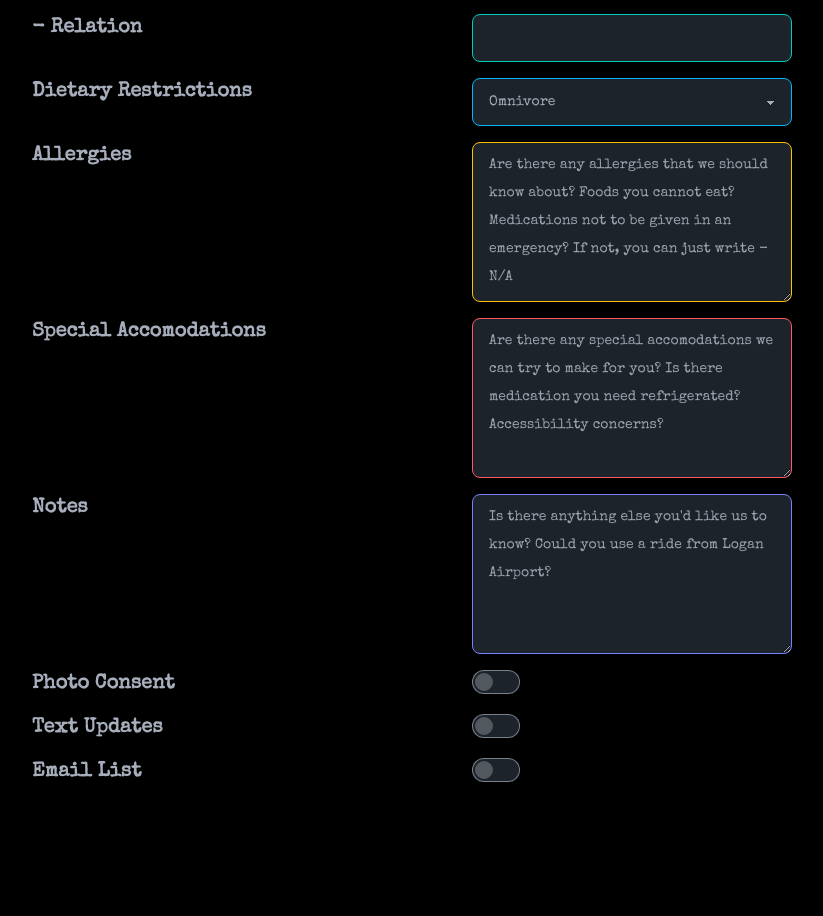
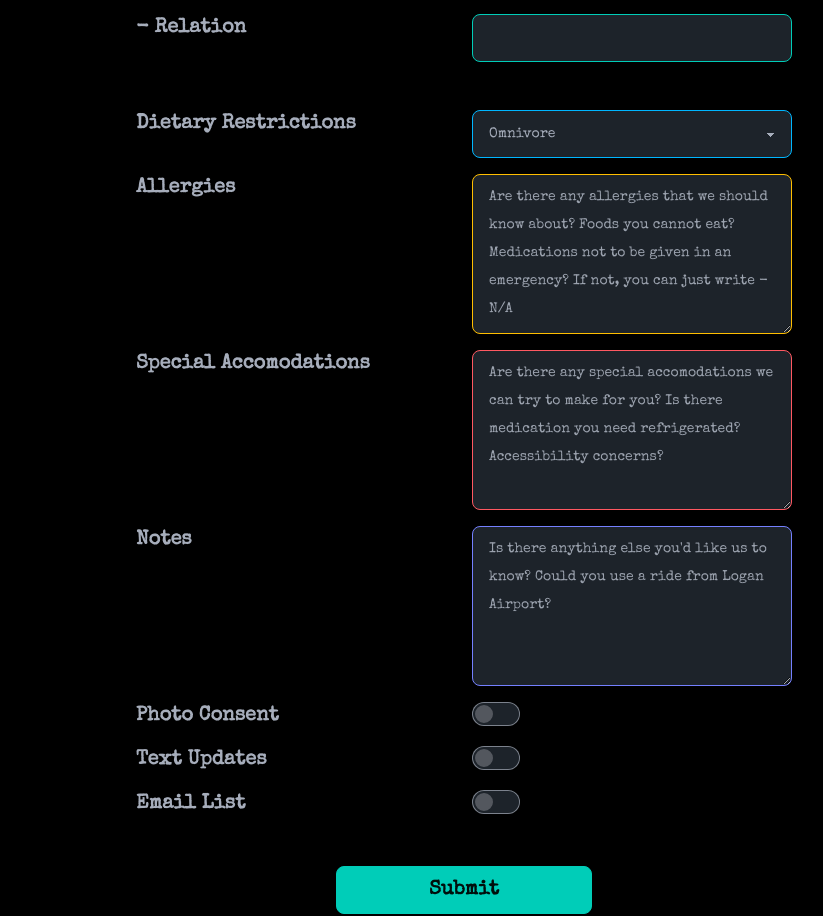
Before and after one commit to cludwell/spokeswheel, a Next.js app: page /register in a window 1280 px wide. Shown: the part 734-1650 px from the top of the page, without its empty margins (176-999 px from the left). Built offline with nearby package versions, Linux system fonts and the light colour scheme; no server answers.

Commit message:
values are being added correctly

```diff
--- a/src/app/register/page.jsx
+++ b/src/app/register/page.jsx
@@ -81,6 +81,12 @@ export default function Register() {
         "Please let us know your relationship to this person.";
     setErrors(err);
   };
+
+  const handleSubmit = async (e) => {
+    e.preventDefault();
+    validate();
+    console.log("userdata", userData);
+  };
   let booked = false;
 
   return (
@@ -101,7 +107,9 @@ export default function Register() {
             <p>{`Your registration is complete! We're looking forward to seeing you at the conference!`}</p>
           </div>
         ) : (
-          <form className=" grid grid-cols-2 gap-4 mx-auto w-3/4">
+          <form className=" flex flex-col items-center mx-auto w-3/4 " onSubmit={handleSubmit}>
+            <div className="grid grid-cols-2 gap-4">
+
             <div className=" text-2xl">Emergency Contact </div>
             <div></div>
             <label className=" font-bold text-xl" htmlFor="emergencyName">
@@ -143,12 +151,12 @@ export default function Register() {
               required
               className="input input-bordered input-accent w-full max-w-xs"
             />
-            <label className=" font-bold text-xl" htmlFor="dietaryRestrictions">
+            <label className=" font-bold text-xl mt-8" htmlFor="dietaryRestrictions">
               Dietary Restrictions
             </label>
 
             <select
-              className="select select-info w-full max-w-xs"
+              className="select select-info w-full max-w-xs mt-8"
               type="text"
               name="dietaryRestrictions"
               id="dietaryRestrictions"
@@ -231,6 +239,10 @@ export default function Register() {
               value={emailList}
               onChange={handleChange}
             />
+            </div>
+            <button className="btn btn-accent btn-wide mb-4 text-xl mt-12" type="submit">
+              Submit
+            </button>
           </form>
         )}
       </div>
```
